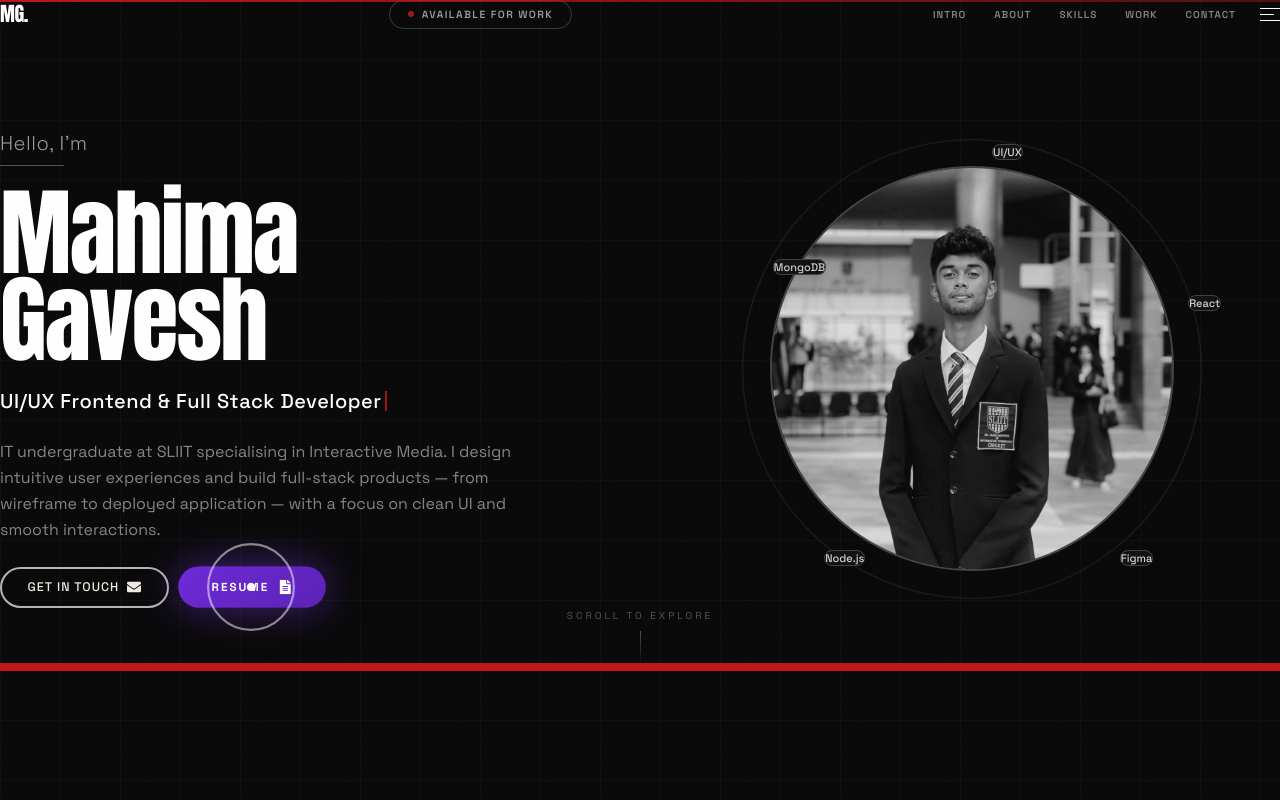
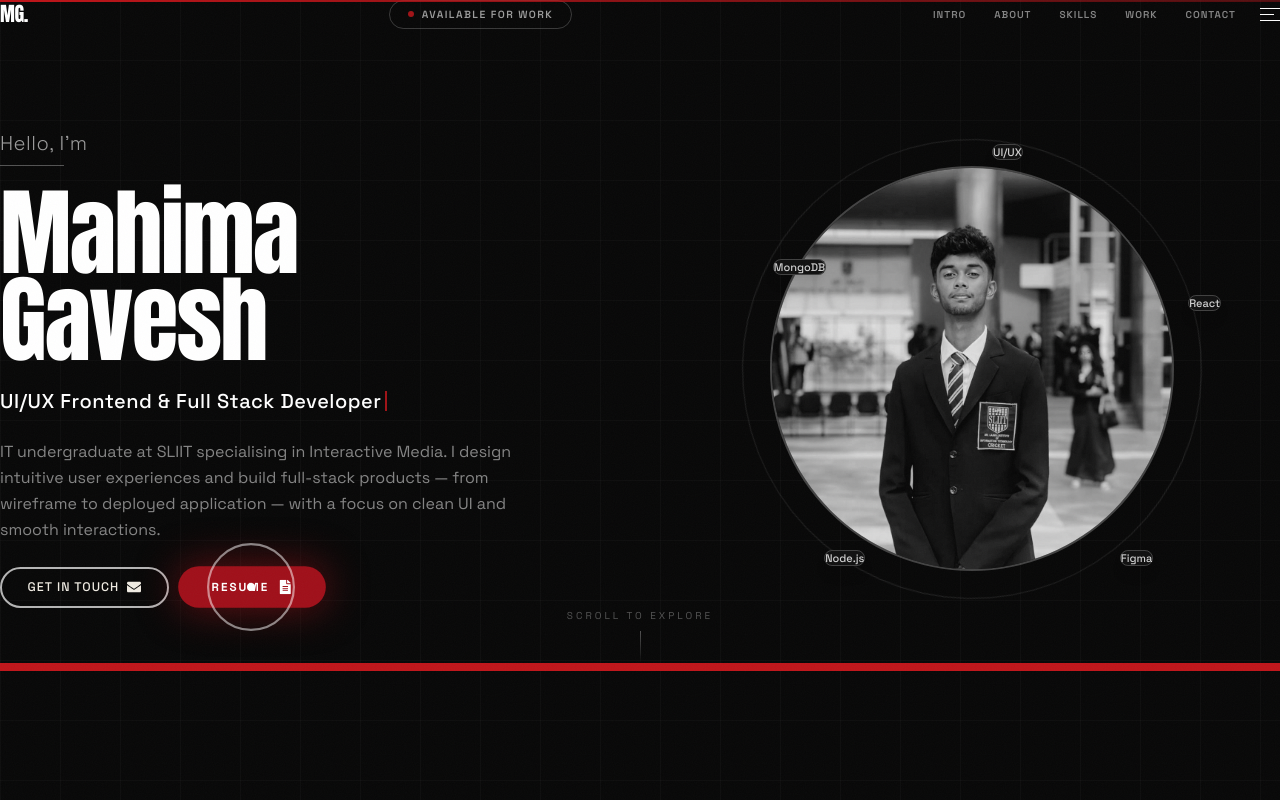
Before and after one commit to Gaweyyyy7/My-Portfolio, a Next.js app: page / in a window 1280 px wide. In both pictures the pointer is over the link "RESUME". Shown: the top 800 px of the page. Built offline with nearby package versions, Linux system fonts and the light colour scheme.

Commit message:
resume button: change color to red

```diff
--- a/app/globals.css
+++ b/app/globals.css
@@ -85,7 +85,7 @@ body {
   display: inline-flex;
   align-items: center;
   justify-content: center;
-  background: linear-gradient(135deg, #7c3aed, #6d28d9);
+  background: #c0161b;
   color: #fff;
   border-radius: 9999px;
   padding: 0.7rem 2rem;
@@ -100,9 +100,9 @@ body {
 }
 
 .btn-resume:hover {
-  background: linear-gradient(135deg, #6d28d9, #5b21b6);
+  background: #a0101a;
   transform: scale(1.04);
-  box-shadow: 0 0 40px rgba(124, 58, 237, 0.5);
+  box-shadow: 0 0 40px rgba(192, 22, 27, 0.5);
 }
 
 /* Theme pill button in nav */
```
